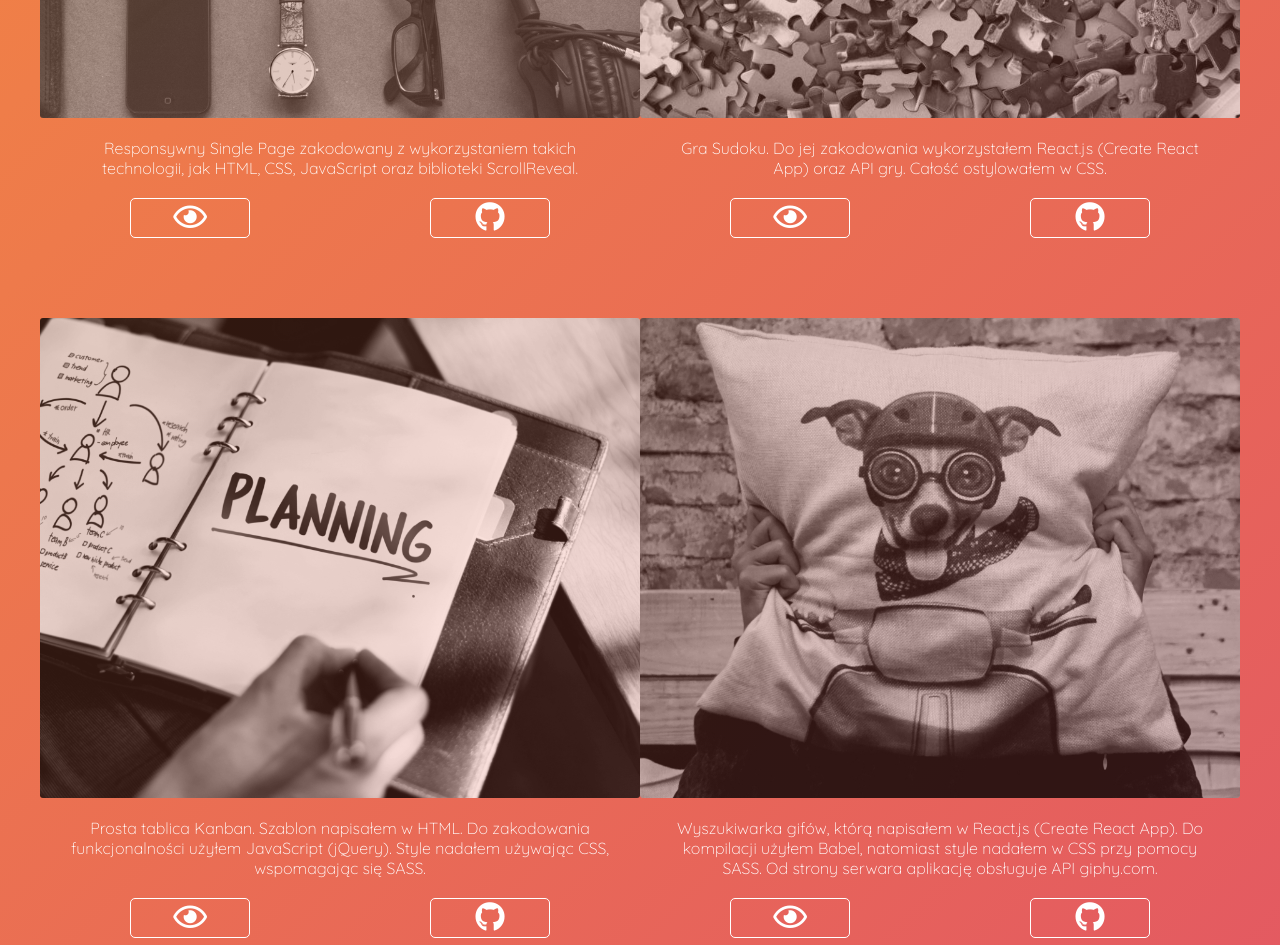
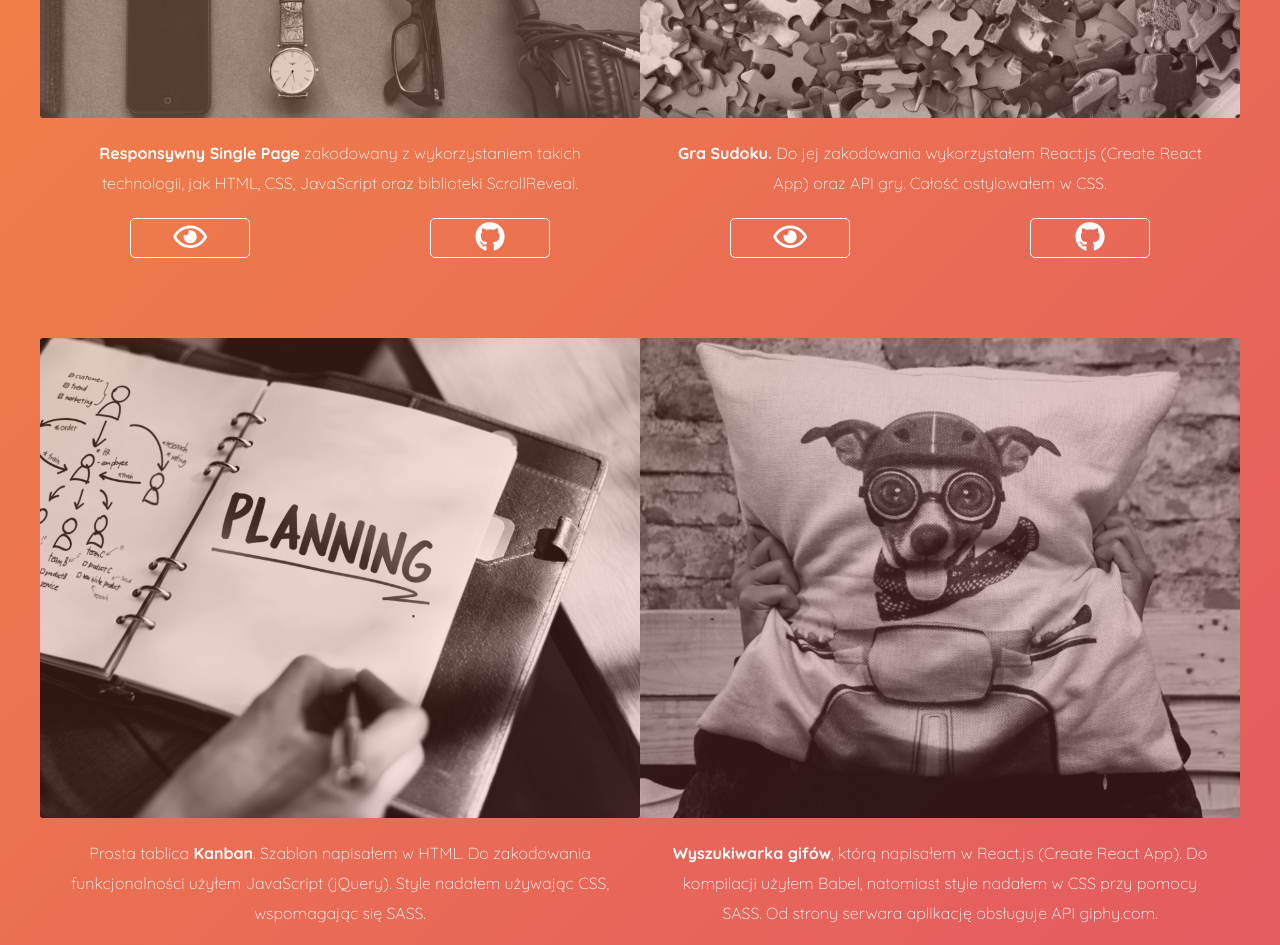
Before and after one commit to marcinswirek/res-single-page, a website: page index.html in a window 1280 px wide. Shown: the part 2860-3805 px from the top of the page. Drawn offline with nearby package versions, Linux system fonts and the light colour scheme.

Commit message:
Increase portfolio btn font size. Add spam i portfolio paragraph:

```diff
--- a/index.html
+++ b/index.html
@@ -168,7 +168,7 @@
                 <div class="portfolio-grid">
                     <div class="portfolio-item">
                         <div class="portfolio-item-img portfolio-item-img-1"></div>
-                        <p class="portfolio-item-paragraph">Responsywny Single Page zakodowany z
+                        <p class="portfolio-item-paragraph"><span class="portfolio-span">Responsywny Single Page</span> zakodowany z
                             wykorzystaniem takich technologii, jak HTML, CSS, JavaScript oraz biblioteki ScrollReveal.</p>
                         <div class="portfolio-btn-container">
                             <a href="http://golden.dev-tricks.pl" target="blank" class="portfolio-item-link"><button
@@ -179,7 +179,7 @@
                     </div>
                     <div class="portfolio-item">
                         <div class="portfolio-item-img portfolio-item-img-2"></div>
-                        <p class="portfolio-item-paragraph">Gra Sudoku. Do jej zakodowania wykorzystałem React.js
+                        <p class="portfolio-item-paragraph"><span class="portfolio-span">Gra Sudoku.</span> Do jej zakodowania wykorzystałem React.js
                             (Create React App) oraz API gry. Całość ostylowałem w CSS. </p>
                         <div class="portfolio-btn-container">
                             <a href="http://sudoku.dev-tricks.pl" target="blank" class="portfolio-item-link"><button
@@ -190,7 +190,7 @@
                     </div>
                     <div class="portfolio-item">
                         <div class="portfolio-item-img portfolio-item-img-3"></div>
-                        <p class="portfolio-item-paragraph">Prosta tablica Kanban. Szablon napisałem w HTML. Do
+                        <p class="portfolio-item-paragraph">Prosta tablica <span class="portfolio-span">Kanban</span>. Szablon napisałem w HTML. Do
                             zakodowania funkcjonalności użyłem JavaScript (jQuery). Style nadałem używając CSS,
                             wspomagając się SASS.</p>
                         <div class="portfolio-btn-container">
@@ -202,7 +202,7 @@
                     </div>
                     <div class="portfolio-item">
                         <div class="portfolio-item-img portfolio-item-img-4"></div>
-                        <p class="portfolio-item-paragraph">Wyszukiwarka gifów, którą napisałem w React.js (Create
+                        <p class="portfolio-item-paragraph"><span class="portfolio-span">Wyszukiwarka gifów</span>, którą napisałem w React.js (Create
                             React App). Do kompilacji użyłem Babel, natomiast style nadałem w CSS przy pomocy SASS. Od
                             strony serwara aplikację obsługuje API giphy.com.</p>
                         <div class="portfolio-btn-container">
--- a/sass/blocks/_portfolio.scss
+++ b/sass/blocks/_portfolio.scss
@@ -2,10 +2,6 @@
 
 @import "../variables/colors";
 @import "../variables/typography";
-
-// .portfolio {
-//   height: 100vh;
-// }
 
 .portfolio-grid {
     display: grid;
@@ -15,8 +11,6 @@
 }
 
 .portfolio-item {
-    //border: 1px solid $white;
-    //border-radius: 5px;
     transition: 0.3s all linear;
     position: relative;
 }
@@ -25,8 +19,6 @@
     display: flex;
     align-items: center;
     margin: 20px auto 80px auto;
-    // position: absolute;
-    // bottom: 10px;
 }
 
 .portfolio-item-btn {
@@ -106,4 +98,9 @@
     text-decoration: none;
     width: 90%;
     margin-top: 20px;
+    line-height: 30px;
 }
+
+.portfolio-span {
+  font-weight: 700;
+}
```
Also changed, not shown: css/main.css, 1 other file.
